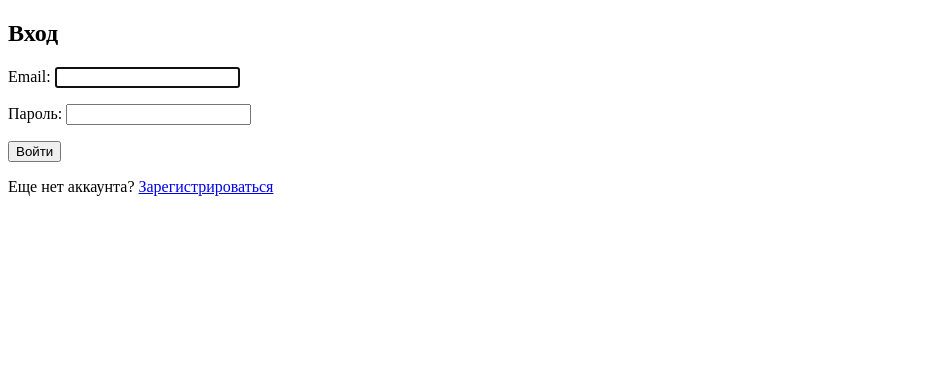
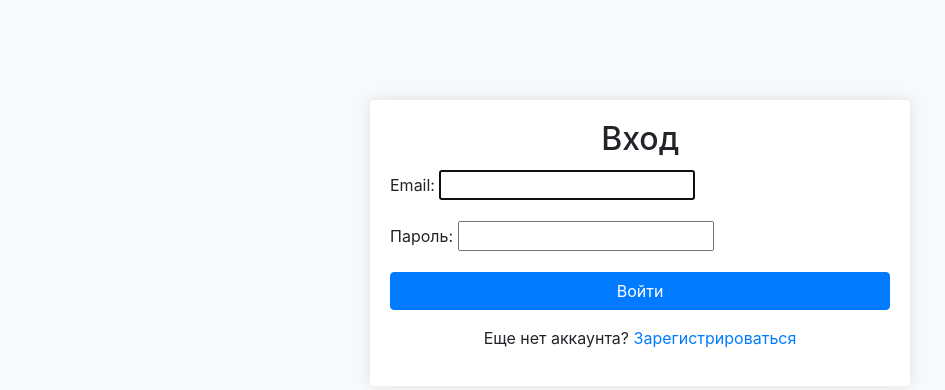
Before and after one commit to xolodno1337/Mailing_service, a Django app: page /users/login/ in a window 1280 px wide. Shown: the top 390 px of the page, without its empty margins (0-945 px from the left). Run offline with Django 5.2, Linux system fonts and the light colour scheme; some libraries are stand-ins or nearby versions.

Commit message:
визуальное изменение формы login

```diff
--- a/users/templates/users/login.html
+++ b/users/templates/users/login.html
@@ -1,3 +1,4 @@
+{% load static %}
 {% block content %}
 <!DOCTYPE html>
 <html lang="ru">
@@ -5,15 +6,43 @@
     <meta charset="UTF-8">
     <meta name="viewport" content="width=device-width, initial-scale=1.0">
     <title>Вход</title>
+    <link rel="stylesheet" href="{% static 'css/bootstrap.min.css' %}">
+    <style>
+        body {
+            background-color: #f8f9fa;
+        }
+        .container {
+            margin-top: 100px;
+        }
+        .card {
+            border: none;
+            box-shadow: 0 0 15px rgba(0, 0, 0, 0.1);
+        }
+    </style>
 </head>
 <body>
-<h2>Вход</h2>
-<form method="post">
-    {% csrf_token %}
-    {{ form.as_p }}
-    <button type="submit">Войти</button>
-</form>
-<p>Еще нет аккаунта? <a href="#">Зарегистрироваться</a></p>
+<div class="container">
+    <div class="row justify-content-center">
+        <div class="col-md-6">
+            <div class="card">
+                <div class="card-body">
+                    <h2 class="card-title text-center">Вход</h2>
+                    <form method="post">
+                        {% csrf_token %}
+                        {{ form.as_p }}
+                        <button type="submit" class="btn btn-primary btn-block">Войти</button>
+                    </form>
+                    <p class="text-center mt-3">Еще нет аккаунта? <a href="{% url 'users:register' %}">Зарегистрироваться</a>
+                    </p>
+                </div>
+            </div>
+        </div>
+    </div>
+</div>
+
+<script src="{% static 'js/slim.min.js' %}"></script>
+<script src="{% static 'js/popper.min.js' %}"></script>
+<script src="{% static 'js/bootstrap.min.js' %}"></script>
 </body>
 </html>
 {% endblock %}
```
